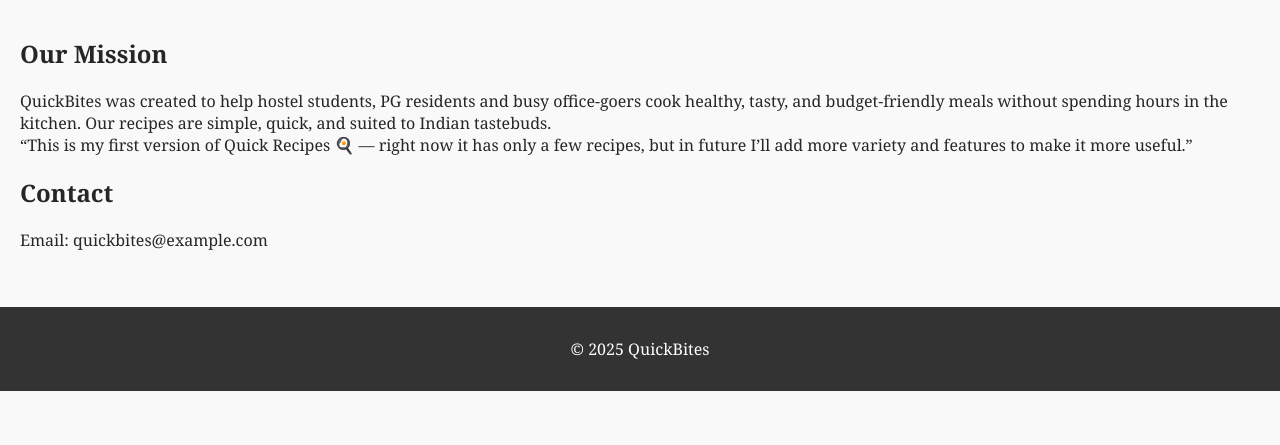
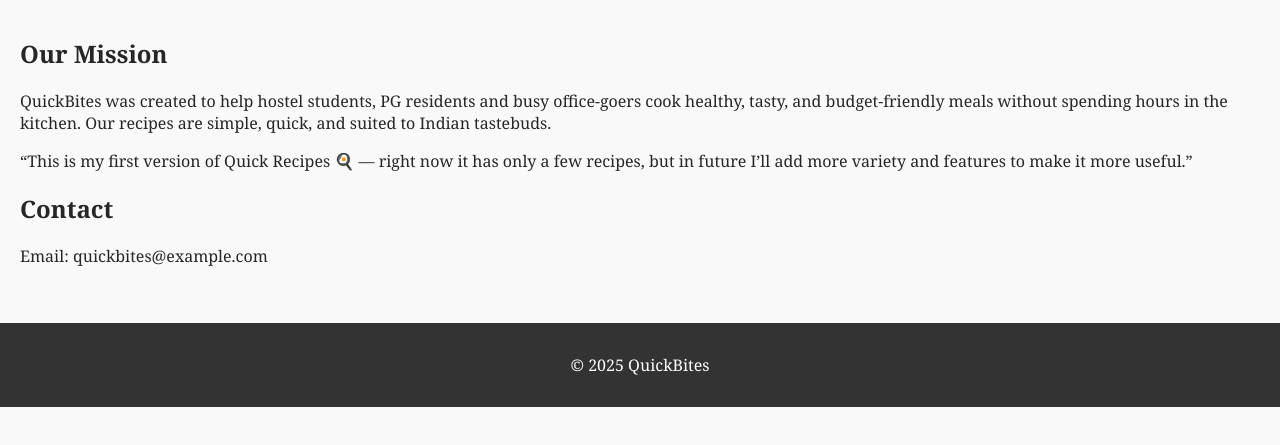
Before and after one commit to Adyasa28/Quick-recipes, a plain HTML site: page about.html in a window 1280 px wide. Shown: the part 131-576 px from the top of the page. Drawn offline with Linux system fonts and the light colour scheme.

Commit message:
Update about.html

```diff
--- a/about.html
+++ b/about.html
@@ -24,8 +24,8 @@
     <p>
       QuickBites was created to help hostel students, PG residents and busy office-goers
       cook healthy, tasty, and budget-friendly meals without spending hours in the kitchen.
-      Our recipes are simple, quick, and suited to Indian tastebuds.<br>
-      “This is my first version of Quick Recipes 🍳 —
+      Our recipes are simple, quick, and suited to Indian tastebuds.</p>
+      <p>“This is my first version of Quick Recipes 🍳 —
       right now it has only a few recipes, but in future I’ll add more variety and features to make it more useful.”
     </p>
 
```
